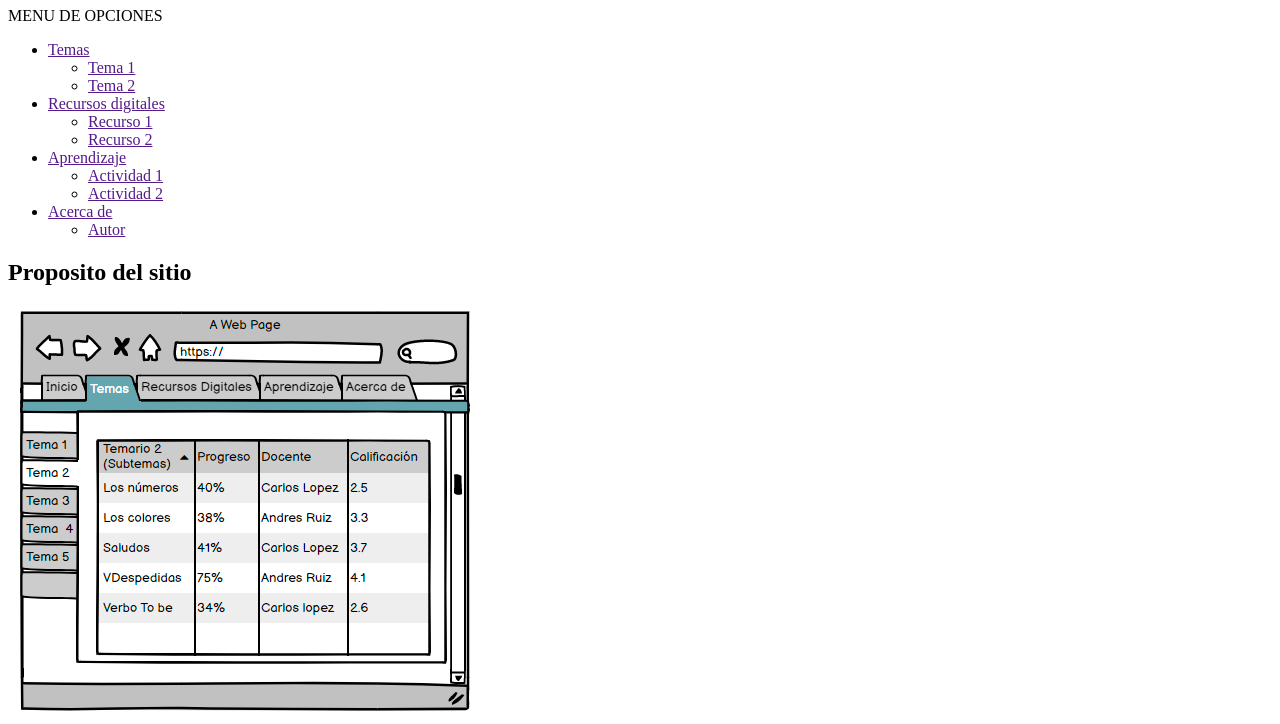
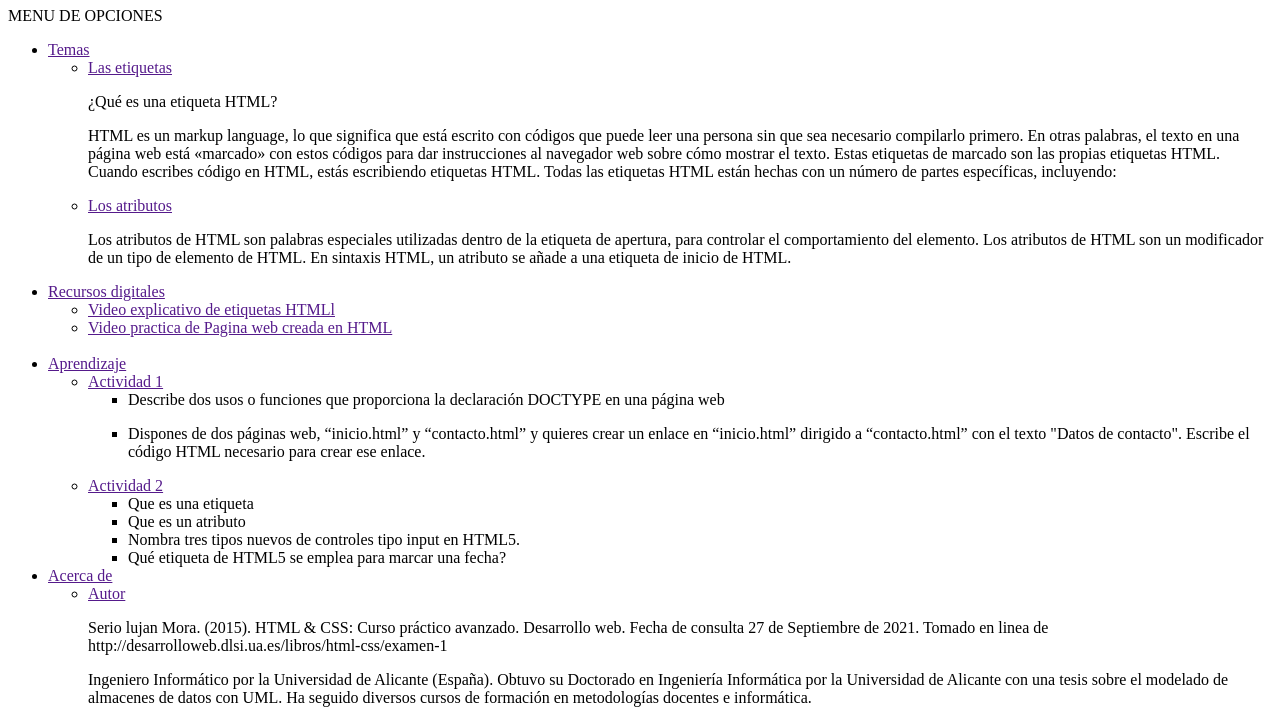
Before and after one commit to jhojalperea/DSW-JhojalPerea, a plain HTML site: page Fase2/Design.html in a window 1280 px wide. Shown: the part 73-797 px from the top of the page. Drawn offline with Linux system fonts and the light colour scheme.

Commit message:
Se agrega contenido a los temas

```diff
--- a/Fase2/Design.html
+++ b/Fase2/Design.html
@@ -7,36 +7,67 @@
     <body>
       <div id="centrado">
         <header>
-                <h1>TITULO DEL SITIO</h1>
+                <h1>Etiquetas Básicas de HTML,
+                    atributos y valores</h1>
         </header>
         <id ="contenido">
             <nav>
                 MENU DE OPCIONES
                 <ul>
-                    <li><a href= "">Temas</a>
+                        <li><a href= "">Temas</a>
                         <ul>
-                            <li><a href= "">Tema 1</a></li>
-                            <li><a href= "">Tema 2</a></li>
+                            <li><a href= "">Las etiquetas</a></li>
+                                <p>¿Qué es una etiqueta HTML?</p>
+                                <p>HTML es un markup language, lo que significa que está escrito con códigos que puede leer una persona
+                                    sin que sea necesario compilarlo primero. En otras palabras, el texto en una página web está «marcado»
+                                     con estos códigos para dar instrucciones al navegador web sobre cómo mostrar el texto. Estas etiquetas
+                                      de marcado son las propias etiquetas HTML. Cuando escribes código en HTML, estás escribiendo etiquetas
+                                       HTML. Todas las etiquetas HTML están hechas con un número de partes específicas, incluyendo:</p>
+                            <li><a href= "">Los atributos</a></li>
+                            <p>Los atributos de HTML son palabras especiales utilizadas dentro de la etiqueta de apertura, para controlar el
+                                 comportamiento del elemento. Los atributos de HTML son un modificador de un tipo de elemento de HTML.
+                                 En sintaxis HTML, un atributo se añade a una etiqueta de inicio de HTML.</p>
                         </ul>
                      </li>
 
                      <li><a href= "">Recursos digitales</a>
                         <ul>
-                            <li><a href= "">Recurso 1</a></li>
-                            <li><a href= "">Recurso 2</a></li>
+                            <li><a href= "">Video explicativo de etiquetas HTMLl </a></li>
+                            <li><a href= "">Video practica de Pagina web creada en HTML</a></li><br>
                         </ul>
                      </li>
 
                      <li><a href= "">Aprendizaje</a>
                         <ul>
                             <li><a href= "">Actividad 1</a></li>
+                                <ul>
+                                    <li>
+                                        Describe dos usos o funciones que proporciona la declaración DOCTYPE en una página web</li>
+                                        <li> <p>Dispones de dos páginas web, “inicio.html” y “contacto.html” y quieres crear un enlace en “inicio.html”
+                                             dirigido a “contacto.html” con el texto "Datos de contacto". Escribe el código HTML necesario para crear ese enlace.</p></li>
+                                </ul>
                             <li><a href= "">Actividad 2</a></li>
+                            <Ul>
+                                <li>Que es una etiqueta</li>
+                                <li>Que es un atributo</li>
+                                <li>Nombra tres tipos nuevos de controles tipo input en HTML5.</li>
+                                <li>Qué etiqueta de HTML5 se emplea para marcar una fecha?</li>
+                            </Ul>
                         </ul>
                      </li>
 
                      <li><a href= "">Acerca de</a>
                         <ul>
                             <li><a href= "">Autor</a></li>
+                            <p></p>Serio lujan Mora. (2015). HTML & CSS:
+                            Curso práctico avanzado. Desarrollo web. Fecha de consulta 27 de Septiembre de 2021.
+                            Tomado en linea de http://desarrolloweb.dlsi.ua.es/libros/html-css/examen-1
+                            </p>
+
+                            <p>Ingeniero Informático por la Universidad de Alicante (España). Obtuvo su Doctorado
+                                 en Ingeniería Informática por la Universidad de Alicante con una tesis sobre el
+                                 modelado de almacenes de datos con UML. Ha seguido diversos cursos de formación
+                                  en metodologías docentes e informática.</p>
 
                         </ul>
                      </li>
```
